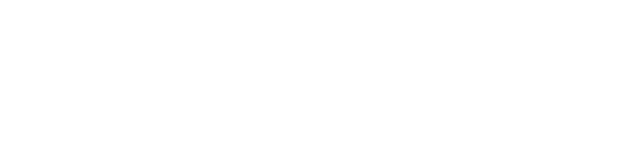
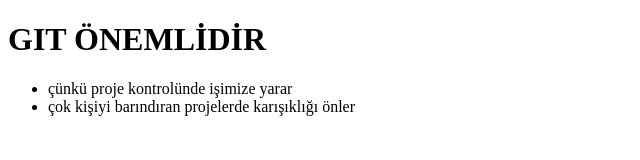
Before and after one commit to DevBerkeEgin/kodluyoruzilkrepo, a plain HTML site: page index.html in a window 1280 px wide. Shown: the whole page, without its empty margins (0-640 px from the left). Drawn offline with Linux system fonts and the light colour scheme.

```diff
--- a/index.html
+++ b/index.html
@@ -6,6 +6,12 @@
     <title>Deneme</title>
 </head>
 <body>
+    <h1>GIT ÖNEMLİDİR</h1>
+    <ul>
+<li>çünkü proje kontrolünde işimize yarar </li>
+<li>çok kişiyi barındıran projelerde karışıklığı önler</li>
 
+
+    </ul>
 </body>
 </html>
```
Also changed, not shown: 1 other file.
